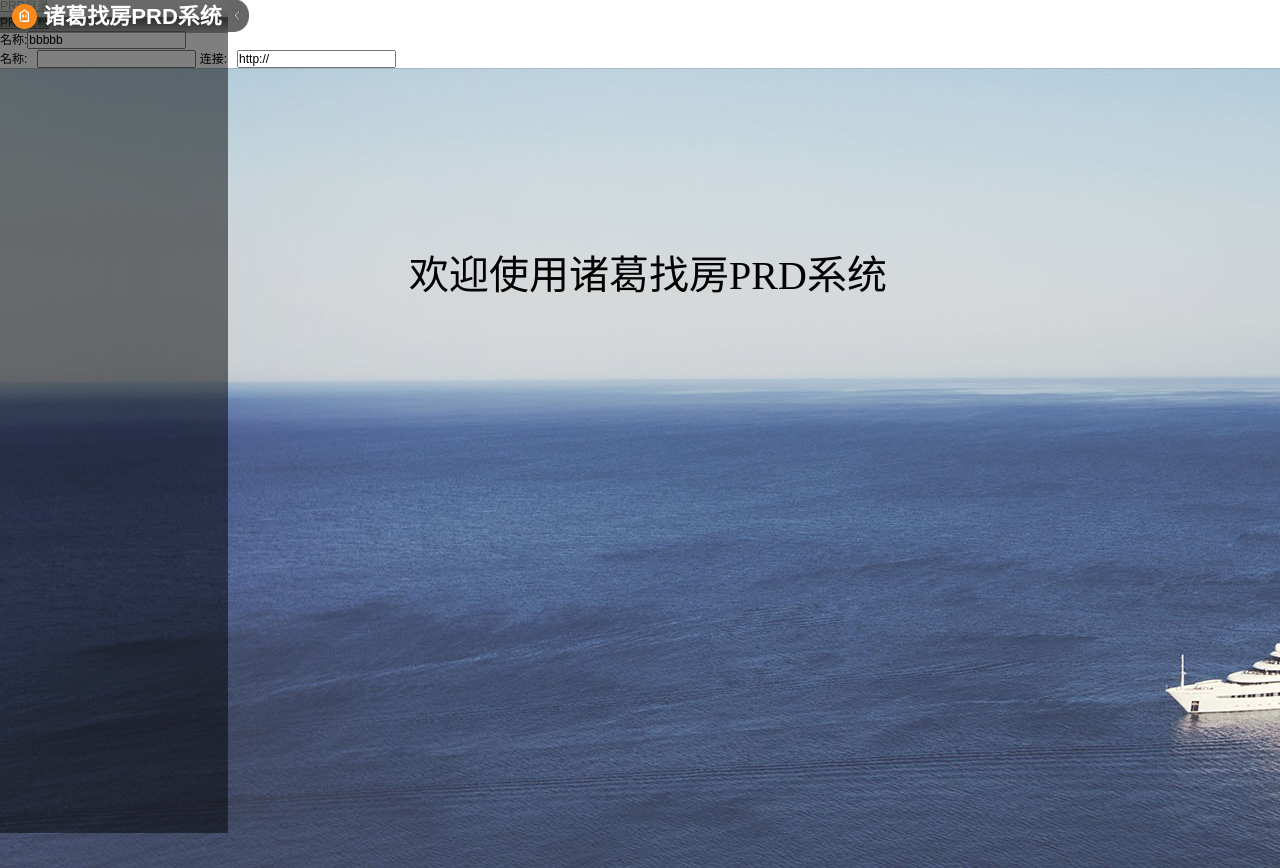
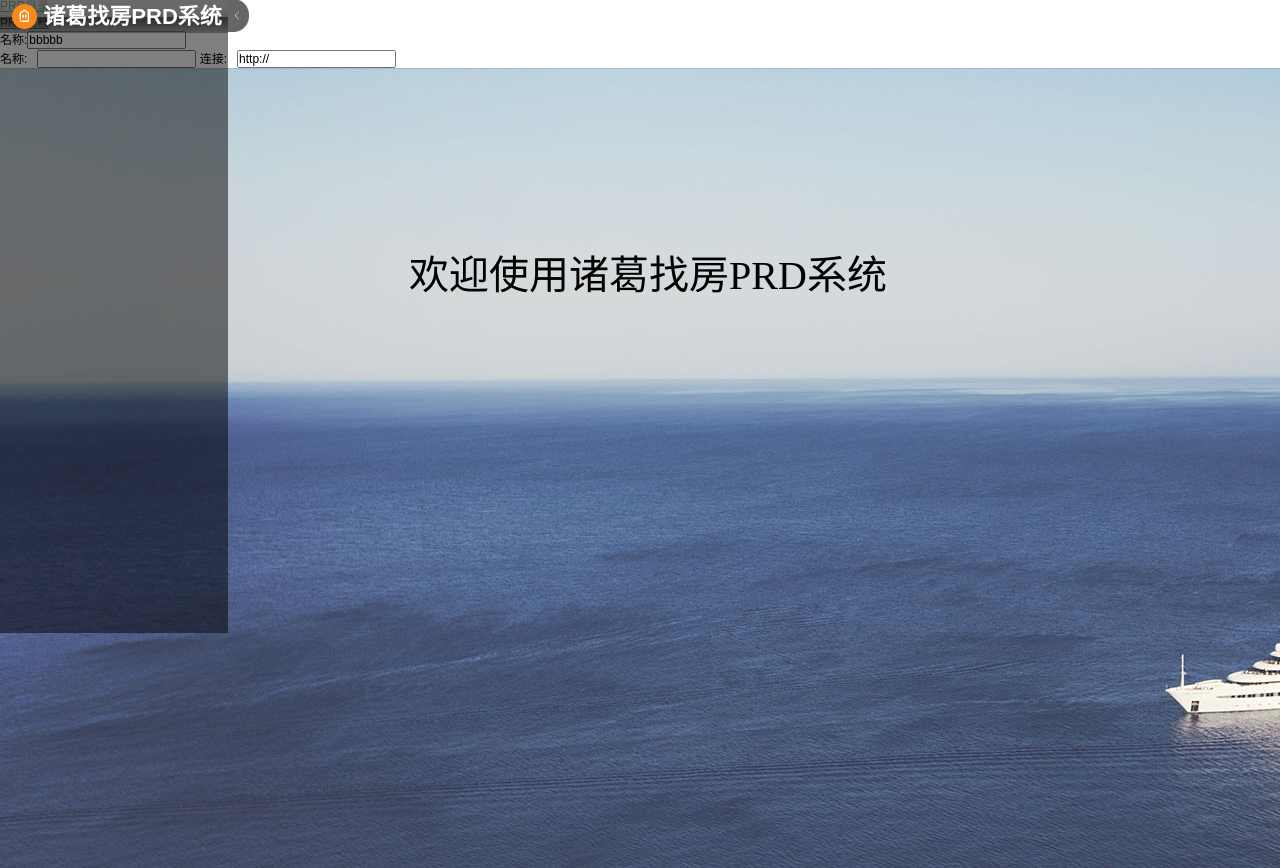
Before and after one commit to ZuochaoLee/PrdOnline, a PHP site: page /main.php?role=1 in a window 1280 px wide. Shown: the part 76-944 px from the top of the page. Run offline with PHP 8.4, Linux system fonts and the light colour scheme; data that the repository does not hold is empty.

Commit message:
修复导航栏高度bug

```diff
--- a/css/demo.css
+++ b/css/demo.css
@@ -11,7 +11,7 @@ li.title {list-style: none;}
 ul.list {margin-left: 17px;}
 
 div.zTreeDemoBackground {
-	width:228px;height:100%;text-align:left;
+	width:228px;height:75%;text-align:left;
 
 }
 
```
